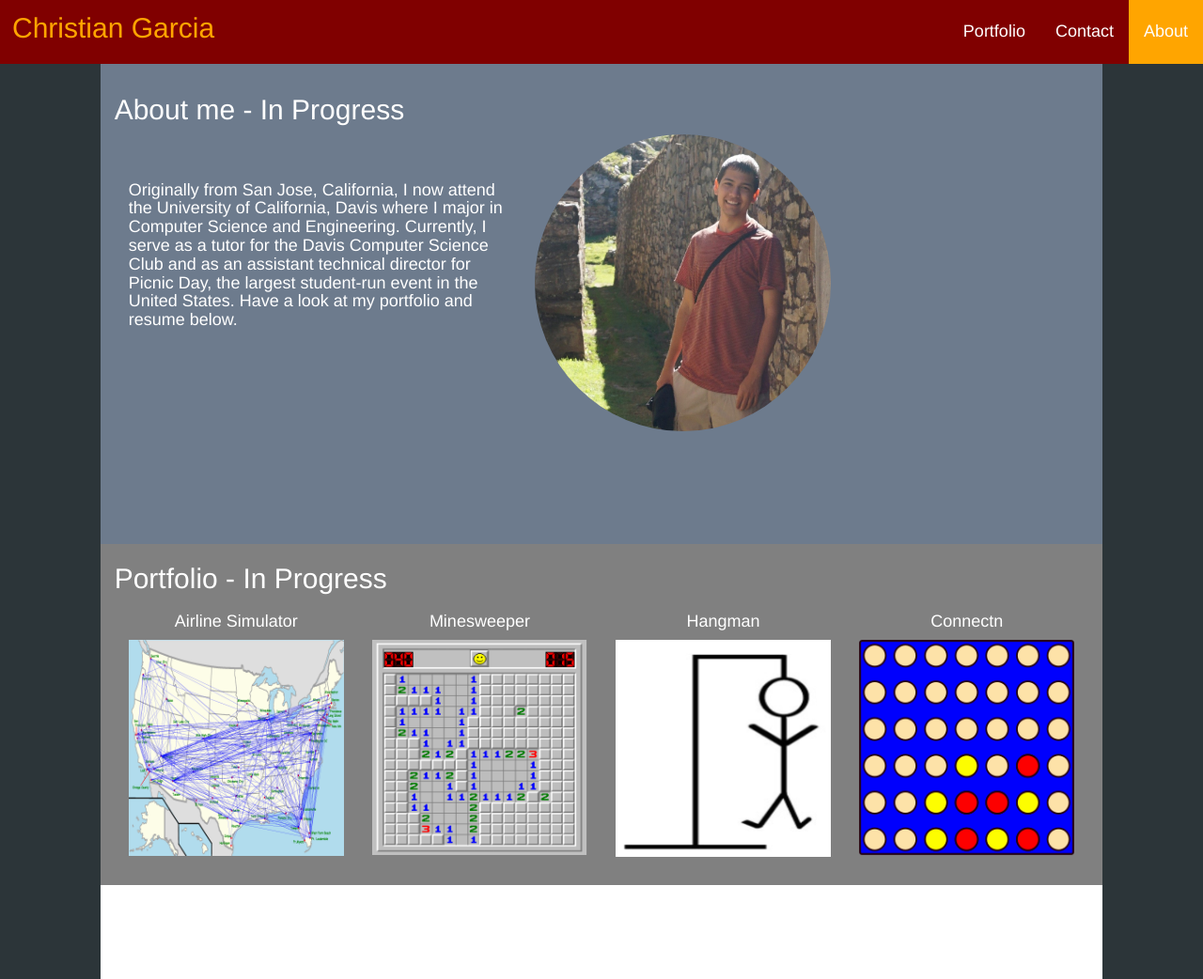
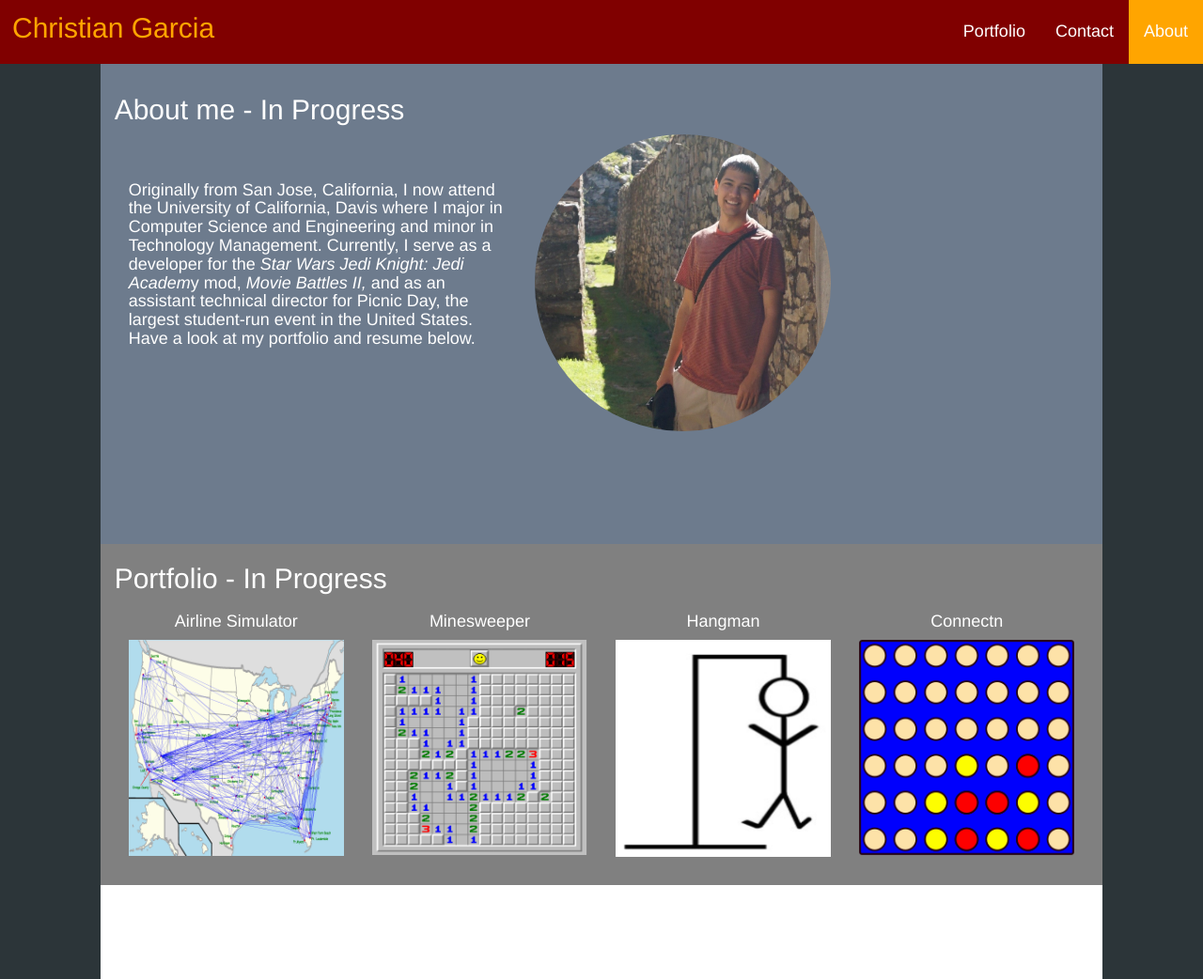
Before and after one commit to KitanGarcia/KitanGarcia.github.io, a Jekyll site: the page index.html, which Jekyll copies as it is, in a window 1280 px wide and 1042 px high. Shown: the whole window at 94% size. Built offline with Jekyll 4.4.1, drawn with Linux system fonts in a browser that asks for light colours.

Commit message:
Update index.html

```diff
--- a/index.html
+++ b/index.html
@@ -23,7 +23,7 @@
           <br></br>
           <br></br>
           <h2 class = "abouttext">About me - In Progress</h2>
-          <h4 class = "abouttext col-md-5 col-xs-5"><br><br> Originally from San Jose, California, I now attend the University of California, Davis where I major in Computer Science and Engineering. Currently, I serve as a tutor for the Davis Computer Science Club and as an assistant technical director for Picnic Day, the largest student-run event in the United States. Have a look at my portfolio and resume below.</h4>
+          <h4 class = "abouttext col-md-5 col-xs-5"><br><br> Originally from San Jose, California, I now attend the University of California, Davis where I major in Computer Science and Engineering and minor in Technology Management. Currently, I serve as a developer for the <i>Star Wars Jedi Knight: Jedi Academ</i>y mod, <i>Movie Battles II,</i> and as an assistant technical director for Picnic Day, the largest student-run event in the United States. Have a look at my portfolio and resume below.</h4>
           <img class = "img-responsive col-md-4 col-xs-4 imgme" src = "/images/aboutme.JPG">
         </div>
       <div class = "right col-md-1 col-xs-1"></div>
```
